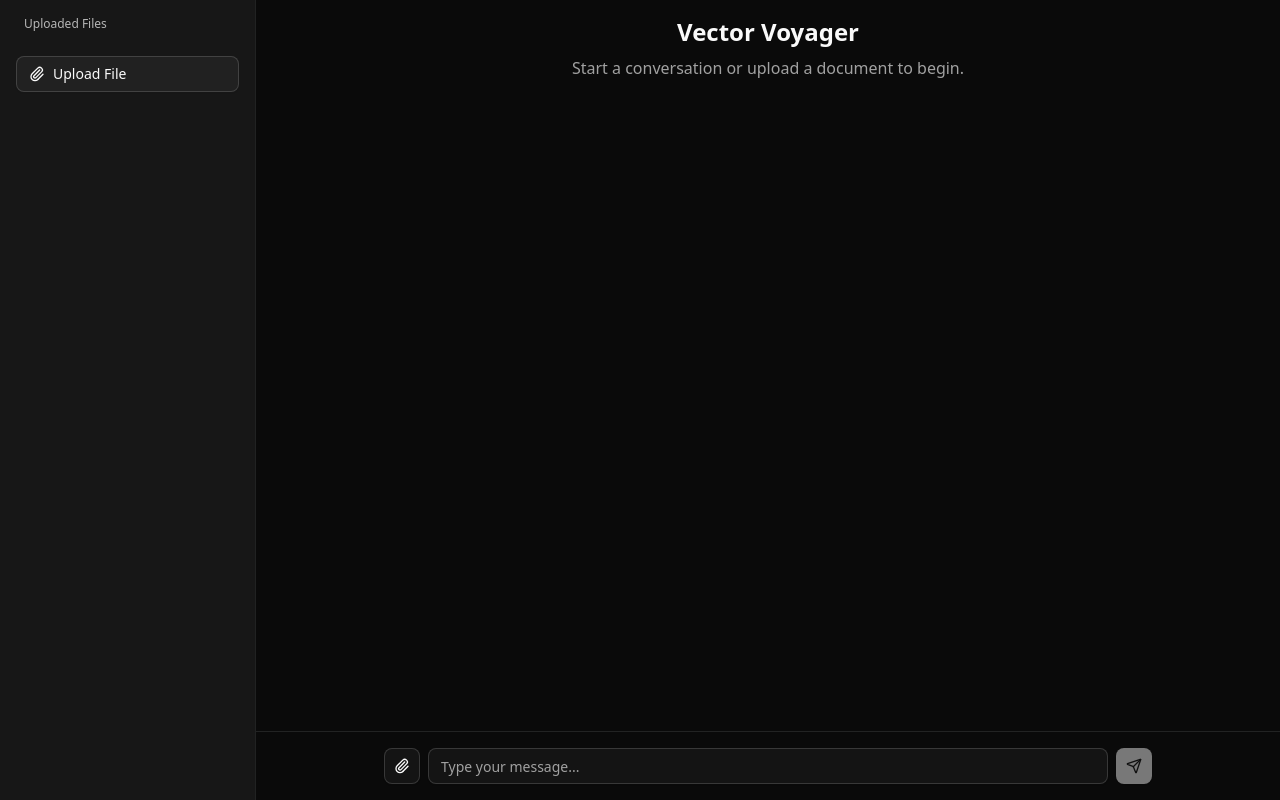
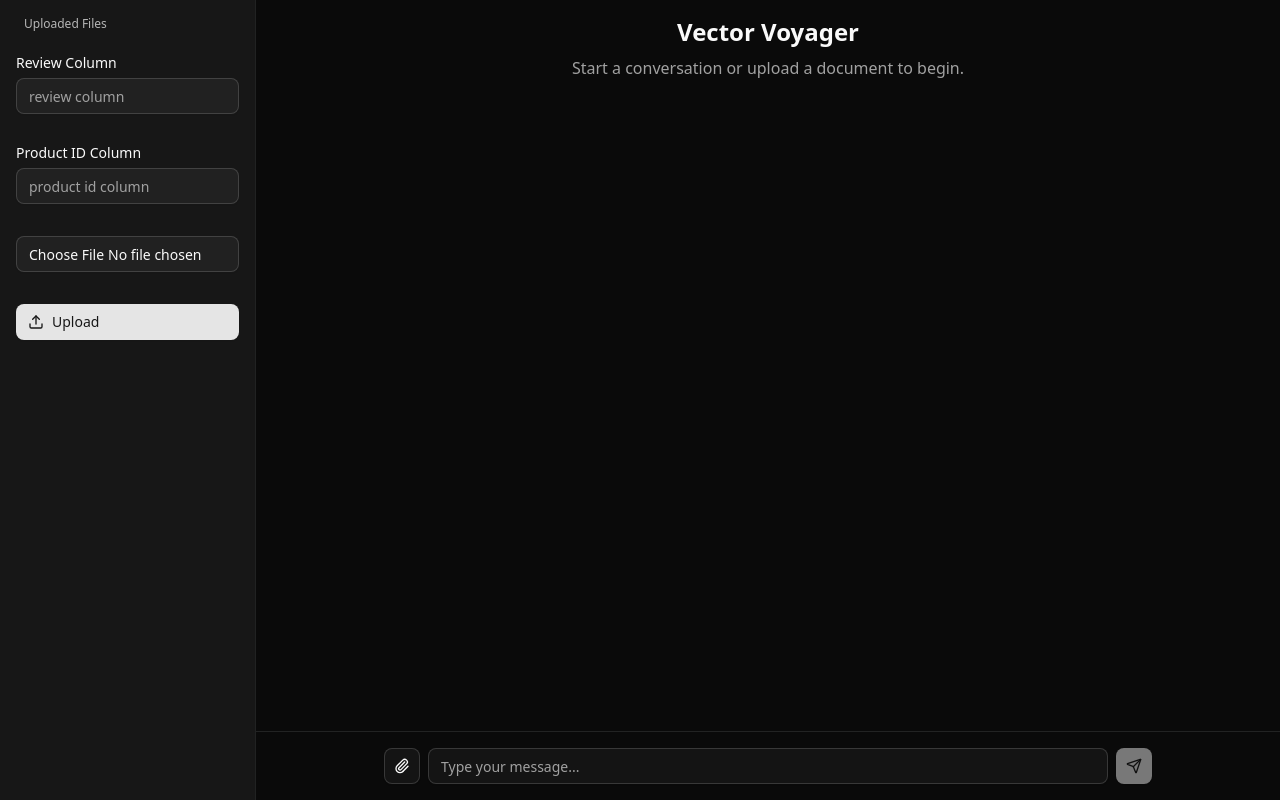
Before and after one commit to alirezaJvh/vector-voyager-ui, a Next.js app: page / in a window 1280 px wide. Built offline with nearby package versions, Linux system fonts and the light colour scheme.

Commit message:
feat: upload file

```diff
--- a/next.config.ts
+++ b/next.config.ts
@@ -2,6 +2,14 @@ import type { NextConfig } from 'next';
 
 const nextConfig: NextConfig = {
   /* config options here */
+  async rewrites() {
+    return [
+      {
+        source: '/api/v1/:path*',
+        destination: 'http://localhost:8000/api/v1/:path*',
+      },
+    ];
+  },
 };
 
 export default nextConfig;
--- a/src/app/layout.tsx
+++ b/src/app/layout.tsx
@@ -1,5 +1,6 @@
 import type { Metadata } from 'next';
 import { Geist, Geist_Mono } from 'next/font/google';
+import { Toaster } from '@/components/ui/sonner';
 import './globals.css';
 
 const geistSans = Geist({
@@ -28,6 +29,7 @@ export default function RootLayout({
         className={`${geistSans.variable} ${geistMono.variable} dark bg-background text-foreground`}
       >
         {children}
+        <Toaster position="top-center" richColors />
       </body>
     </html>
   );
--- a/src/components/file-uploader.tsx
+++ b/src/components/file-uploader.tsx
@@ -1,22 +1,65 @@
 'use client';
 
-import { useState, useRef } from 'react';
+import { useState } from 'react';
 import { SidebarMenu, SidebarMenuItem, SidebarMenuButton } from '@/components/ui/sidebar';
 import { Button } from '@/components/ui/button';
-import { PaperclipIcon } from 'lucide-react';
+import { Loader2, Upload } from 'lucide-react';
+import { uploadFile } from '@/lib/uploadFile';
+import { Input } from '@/components/ui/input';
+import {
+  Form,
+  FormControl,
+  FormField,
+  FormItem,
+  FormLabel,
+  FormMessage,
+} from '@/components/ui/form';
+import { zodResolver } from '@hookform/resolvers/zod';
+import { useForm } from 'react-hook-form';
+import { z } from 'zod';
+import { toast } from 'sonner';
+
+const formSchema = z.object({
+  reviewColumn: z.string().min(1, { message: 'Review column is required' }),
+  productIdColumn: z.string().min(1, { message: 'Product ID column is required' }),
+});
 
 function FileUploader() {
+  const form = useForm<z.infer<typeof formSchema>>({
+    resolver: zodResolver(formSchema),
+    defaultValues: {
+      reviewColumn: '',
+      productIdColumn: '',
+    },
+  });
   const [selectedFile, setSelectedFile] = useState<File | null>(null);
-  const fileInputRef = useRef<HTMLInputElement>(null);
-
-  const handleFileUpload = (e: React.ChangeEvent<HTMLInputElement>) => {
+  const [isUploading, setIsUploading] = useState(false);
+  const handleFileUpload = async (e: React.ChangeEvent<HTMLInputElement>) => {
     if (e.target.files && e.target.files[0]) {
+      console.log(e.target.files);
       setSelectedFile(e.target.files[0]);
     }
   };
 
-  const triggerFileInput = () => {
-    fileInputRef.current?.click();
+  const onSubmit = async (values: z.infer<typeof formSchema>) => {
+    console.log(values);
+    console.log(selectedFile);
+    try {
+      if (selectedFile) {
+        setIsUploading(true);
+        await uploadFile({
+          file: selectedFile,
+          reviewColumn: values.reviewColumn,
+          productId: values.productIdColumn,
+        });
+      }
+      toast.success('File uploaded successfully');
+    } catch (e) {
+      const error = e as Error;
+      toast.error(error.message);
+    } finally {
+      setIsUploading(false);
+    }
   };
 
   return (
@@ -28,13 +71,52 @@ function FileUploader() {
           </SidebarMenuItem>
         )}
       </SidebarMenu>
-      <div className="mt-4">
-        <input type="file" ref={fileInputRef} onChange={handleFileUpload} className="hidden" />
-        <Button onClick={triggerFileInput} className="w-full justify-start gap-2" variant="outline">
-          <PaperclipIcon className="h-4 w-4" />
-          Upload File
-        </Button>
-      </div>
+      <div className="mt-4 space-y-4"></div>
+      <Form {...form}>
+        <form onSubmit={form.handleSubmit(onSubmit)} className="space-y-8">
+          <FormField
+            control={form.control}
+            name="reviewColumn"
+            render={({ field }) => (
+              <>
+                <FormItem>
+                  <FormLabel>Review Column</FormLabel>
+                  <FormControl>
+                    <Input placeholder="review column" {...field} />
+                  </FormControl>
+                  <FormMessage />
+                </FormItem>
+              </>
+            )}
+          />
+          <FormField
+            control={form.control}
+            name="productIdColumn"
+            render={({ field }) => (
+              <>
+                <FormItem>
+                  <FormLabel>Product ID Column</FormLabel>
+                  <FormControl>
+                    <Input placeholder="product id column" {...field} />
+                  </FormControl>
+                  <FormMessage />
+                </FormItem>
+              </>
+            )}
+          />
+          <div className="">
+            <Input type="file" onChange={handleFileUpload} />
+          </div>
+          <Button type="submit" className="w-full cursor-pointer justify-start gap-2">
+            {isUploading ? (
+              <Loader2 className="h-4 w-4 animate-spin" />
+            ) : (
+              <Upload className="h-4 w-4" />
+            )}
+            Upload
+          </Button>
+        </form>
+      </Form>
     </>
   );
 }
--- /dev/null
+++ b/src/components/ui/form.tsx
@@ -0,0 +1,152 @@
+'use client';
+
+import * as React from 'react';
+import * as LabelPrimitive from '@radix-ui/react-label';
+import { Slot } from '@radix-ui/react-slot';
+import {
+  Controller,
+  FormProvider,
+  useFormContext,
+  useFormState,
+  type ControllerProps,
+  type FieldPath,
+  type FieldValues,
+} from 'react-hook-form';
+
+import { cn } from '@/lib/utils';
+import { Label } from '@/components/ui/label';
+
+const Form = FormProvider;
+
+type FormFieldContextValue<
+  TFieldValues extends FieldValues = FieldValues,
+  TName extends FieldPath<TFieldValues> = FieldPath<TFieldValues>,
+> = {
+  name: TName;
+};
+
+const FormFieldContext = React.createContext<FormFieldContextValue>({} as FormFieldContextValue);
+
+const FormField = <
+  TFieldValues extends FieldValues = FieldValues,
+  TName extends FieldPath<TFieldValues> = FieldPath<TFieldValues>,
+>({
+  ...props
+}: ControllerProps<TFieldValues, TName>) => {
+  return (
+    <FormFieldContext.Provider value={{ name: props.name }}>
+      <Controller {...props} />
+    </FormFieldContext.Provider>
+  );
+};
+
+const useFormField = () => {
+  const fieldContext = React.useContext(FormFieldContext);
+  const itemContext = React.useContext(FormItemContext);
+  const { getFieldState } = useFormContext();
+  const formState = useFormState({ name: fieldContext.name });
+  const fieldState = getFieldState(fieldContext.name, formState);
+
+  if (!fieldContext) {
+    throw new Error('useFormField should be used within <FormField>');
+  }
+
+  const { id } = itemContext;
+
+  return {
+    id,
+    name: fieldContext.name,
+    formItemId: `${id}-form-item`,
+    formDescriptionId: `${id}-form-item-description`,
+    formMessageId: `${id}-form-item-message`,
+    ...fieldState,
+  };
+};
+
+type FormItemContextValue = {
+  id: string;
+};
+
+const FormItemContext = React.createContext<FormItemContextValue>({} as FormItemContextValue);
+
+function FormItem({ className, ...props }: React.ComponentProps<'div'>) {
+  const id = React.useId();
+
+  return (
+    <FormItemContext.Provider value={{ id }}>
+      <div data-slot="form-item" className={cn('grid gap-2', className)} {...props} />
+    </FormItemContext.Provider>
+  );
+}
+
+function FormLabel({ className, ...props }: React.ComponentProps<typeof LabelPrimitive.Root>) {
+  const { error, formItemId } = useFormField();
+
+  return (
+    <Label
+      data-slot="form-label"
+      data-error={!!error}
+      className={cn('data-[error=true]:text-destructive', className)}
+      htmlFor={formItemId}
+      {...props}
+    />
+  );
+}
+
+function FormControl({ ...props }: React.ComponentProps<typeof Slot>) {
+  const { error, formItemId, formDescriptionId, formMessageId } = useFormField();
+
+  return (
+    <Slot
+      data-slot="form-control"
+      id={formItemId}
+      aria-describedby={!error ? `${formDescriptionId}` : `${formDescriptionId} ${formMessageId}`}
+      aria-invalid={!!error}
+      {...props}
+    />
+  );
+}
+
+function FormDescription({ className, ...props }: React.ComponentProps<'p'>) {
+  const { formDescriptionId } = useFormField();
+
+  return (
+    <p
+      data-slot="form-description"
+      id={formDescriptionId}
+      className={cn('text-muted-foreground text-sm', className)}
+      {...props}
+    />
+  );
+}
+
+function FormMessage({ className, ...props }: React.ComponentProps<'p'>) {
+  const { error, formMessageId } = useFormField();
+  const body = error ? String(error?.message ?? '') : props.children;
+
+  if (!body) {
+    return null;
+  }
+
+  return (
+    <p
+      data-slot="form-message"
+      id={formMessageId}
+      className={cn('text-destructive text-sm', className)}
+      {...props}
+    >
+      {body}
+    </p>
+  );
+}
+
+export {
+  useFormField,
+  Form,
+  FormItem,
+  FormLabel,
+  FormControl,
+  FormDescription,
+  FormMessage,
+  FormField,
+};
--- /dev/null
+++ b/src/components/ui/label.tsx
@@ -0,0 +1,21 @@
+'use client';
+
+import * as React from 'react';
+import * as LabelPrimitive from '@radix-ui/react-label';
+
+import { cn } from '@/lib/utils';
+
+function Label({ className, ...props }: React.ComponentProps<typeof LabelPrimitive.Root>) {
+  return (
+    <LabelPrimitive.Root
+      data-slot="label"
+      className={cn(
+        'flex items-center gap-2 text-sm leading-none font-medium select-none group-data-[disabled=true]:pointer-events-none group-data-[disabled=true]:opacity-50 peer-disabled:cursor-not-allowed peer-disabled:opacity-50',
+        className,
+      )}
+      {...props}
+    />
+  );
+}
+
+export { Label };
--- /dev/null
+++ b/src/components/ui/sonner.tsx
@@ -0,0 +1,26 @@
+'use client';
+
+import { useTheme } from 'next-themes';
+import { Toaster as Sonner, ToasterProps } from 'sonner';
+
+const Toaster = ({ ...props }: ToasterProps) => {
+  const { theme = 'system' } = useTheme();
+
+  return (
+    <Sonner
+      theme={theme as ToasterProps['theme']}
+      className="toaster group"
+      richColors
+      style={
+        {
+          '--normal-bg': 'var(--popover)',
+          '--normal-text': 'var(--popover-foreground)',
+          '--normal-border': 'var(--border)',
+        } as React.CSSProperties
+      }
+      {...props}
+    />
+  );
+};
+
+export { Toaster };
--- /dev/null
+++ b/src/lib/uploadFile.ts
@@ -0,0 +1,32 @@
+type UploadFileParams = {
+  file: File;
+  reviewColumn: string;
+  productId: string;
+};
+
+export async function uploadFile(params: UploadFileParams) {
+  console.log('####### Processing upload request #####');
+  console.log(params);
+  const formData = new FormData();
+  formData.append('file', params.file);
+  formData.append('review_header', params.reviewColumn);
+  formData.append('product_id_header', params.productId);
+
+  const response = await fetch('/api/v1/upload', {
+    method: 'POST',
+    body: formData,
+    headers: {
+      accept: 'application/json',
+    },
+  });
+  //   console.log("####### Upload response #####");
+  //   console.log(response.status);
+  const data = await response.json();
+  //   console.log("####### Upload response #####");
+  //   console.log(data);
+  if (response.status !== 200) {
+    // Promise.reject(data.detail);
+    throw new Error(data.detail);
+  }
+  return data;
+}
```
Also changed, not shown: package.json (+7 -1 lines), src/app/page.tsx (+11 -1 lines), 1 other file (tests, documents, lock files or other folders).
